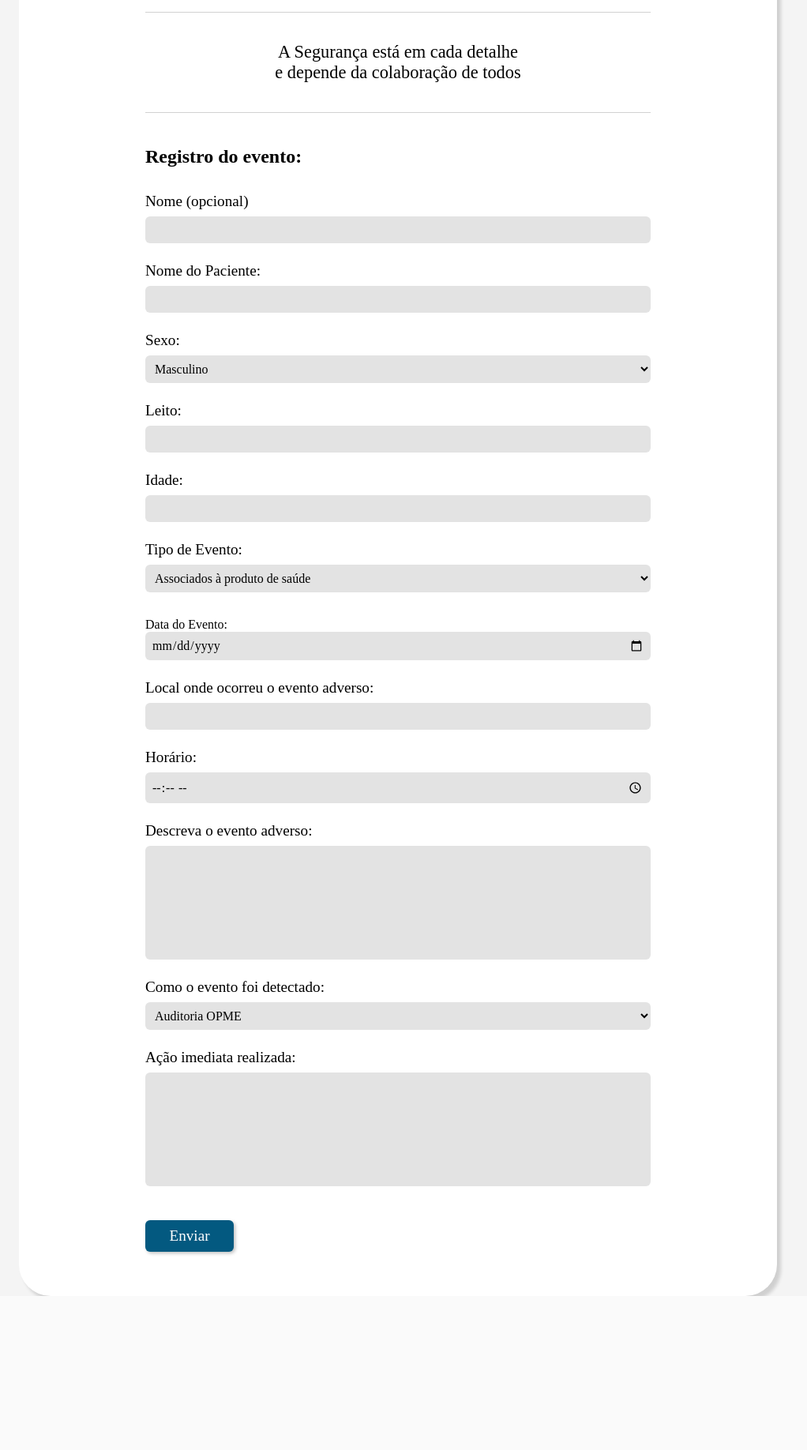
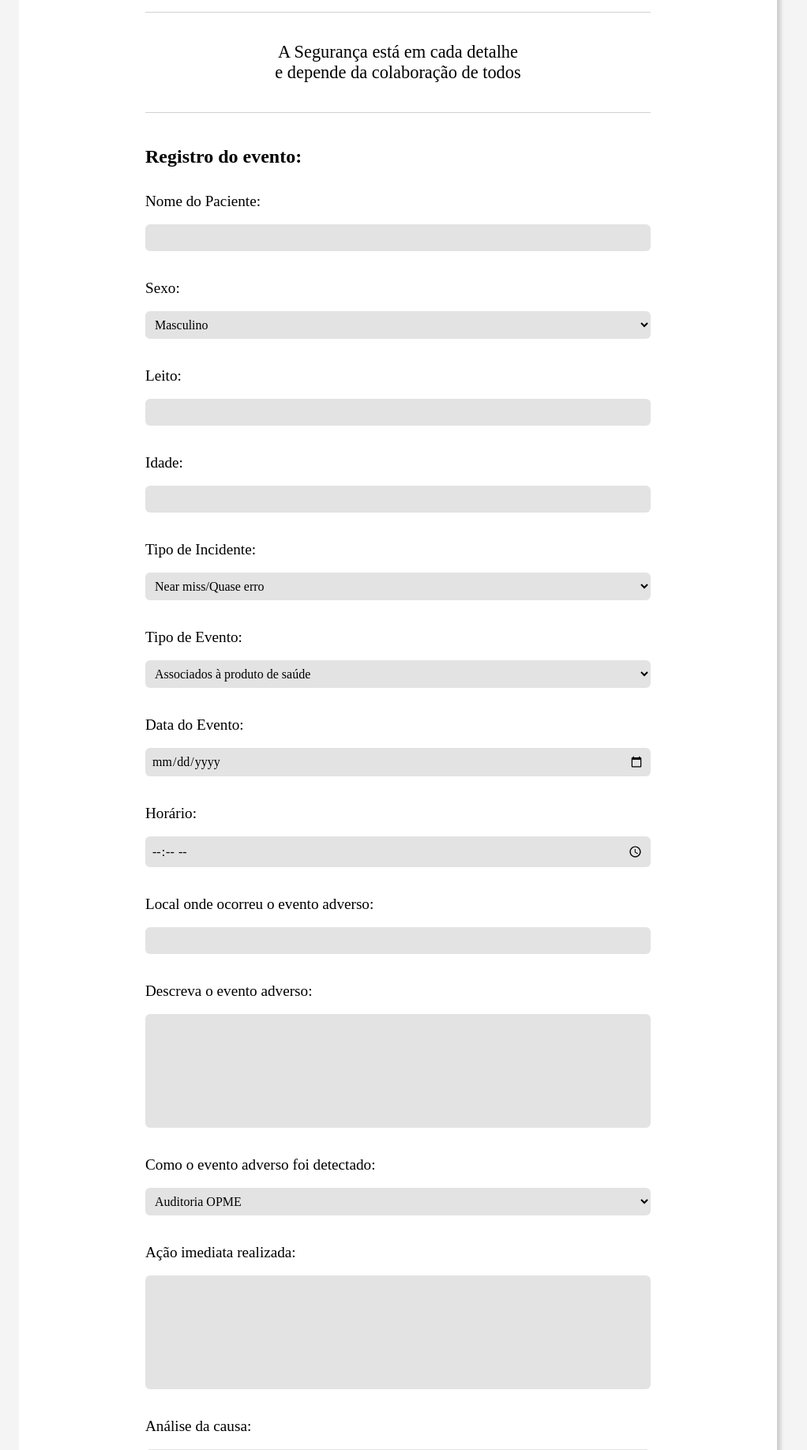
Before and after one commit to dudufidelis/adverse-system, a PHP site: page / in a window 1280 px wide. Shown: the part 495-2331 px from the top of the page at 79% size, without its empty margins (136-1158 px from the left). Before the commit the page ends 2136 px from the top, so only its background shows below. Run offline with PHP 8.4, Linux system fonts and the light colour scheme; some web fonts are replaced; grey boxes are pictures that could not be loaded.

Commit message:
mudanças solicitado pelo usuario

```diff
--- a/css/style.css
+++ b/css/style.css
@@ -91,7 +91,6 @@ form > label {
     color: #000;
     font-size: 1.2rem;
     font-weight: 400;
-    margin-bottom: .5rem;
 }
 
 form > input, textarea, select {
@@ -100,7 +99,6 @@ form > input, textarea, select {
     width: 40rem;
     padding: .5rem;
     font-size: 1rem;
-    margin-bottom: 1.5rem;
 }
 
 form > textarea {
--- a/index.html
+++ b/index.html
@@ -28,28 +28,35 @@
             <h2>Registro do evento:</h2>
         </div>
 
-        <form action="http://localhost/eventos-adversos/operators/event-register.php" method="post">
+        <form action="http://localhost/adverse-system/operators/event-register.php" method="post">
 
-            <label>Nome (opcional)</label>
-            <input type="text" name="nome">
+            <label>Nome do Paciente:</label><br>
+            <input type="text" name="nome_paciente" required><br><br>
 
-            <label>Nome do Paciente:</label>
-            <input type="text" name="nome_paciente" required>
-
-            <label>Sexo:</label>
+            <label>Sexo:</label><br>
             <select name="sexo" required>
                 <option value="Masculino">Masculino</option>
                 <option value="Feminino">Feminino</option>
-            </select>
+            </select><br><br>
 
-            <label>Leito:</label>
-            <input type="number" name="leito" required>
+            <label>Leito:</label><br>
+            <input type="number" name="leito" required><br><br>
 
-            <label>Idade:</label>
-            <input type="number" name="idade" required>
+            <label>Idade:</label><br>
+            <input type="number" name="idade" required><br><br>
 
-            <label>Tipo de Evento:</label>
+            <label>Tipo de Incidente:</label><br>
             <select name="tipo_incidente" required>
+                <option value="Near miss/Quase erro">Near miss/Quase erro</option>
+                <option value="Incidente sem danos">Incidente sem danos</option>
+                <option value="Evento Adverso Leve">Evento Adverso Leve</option>
+                <option value="Evento Adverso Moderado">Evento Adverso Moderado</option>
+                <option value="Evento Adverso Grave">Evento Adverso Grave</option>
+                <option value="Evento Adverso com Óbito">Evento Adverso com Óbito</option>
+            </select><br><br>
+
+            <label>Tipo de Evento:</label><br>
+            <select name="tipo_evento" required>
                 <option value="Associados à produto de saúde">Associados à produto de saúde</option>
                 <option value="Relacionado à cadeia medicamentosa">Relacionado à cadeia medicamentosa</option>
                 <option value="Broricoaspiração">Broricoaspiração</option>
@@ -59,31 +66,43 @@
                 <option value="Infecção do sitio cirúrgico">Infecção do sitio cirúrgico</option>
                 <option value="Queda">Queda</option>
                 <option value="Outro">Outro</option>
-            </select>
+            </select><br><br>
 
-            <label></label>Data do Evento:</label>
-            <input type="date" name="data_evento" required>
+            <label>Data do Evento:</label><br>
+            <input type="date" name="data_evento" required><br><br>
 
-            <label>Local onde ocorreu o evento adverso:</label>
-            <input type="text" name="local_evento" required>
+            <label>Horário:</label><br>
+            <input type="time" name="horario_evento" required><br><br>
 
-            <label>Horário:</label>
-            <input type="time" name="horario_evento" required>
+            <label>Local onde ocorreu o evento adverso:</label><br>
+            <input type="text" name="local_evento" required><br><br>
 
-            <label>Descreva o evento adverso:</label>
-            <textarea name="descricao_evento" required></textarea>
+            <label>Descreva o evento adverso:</label><br>
+            <textarea name="descricao_evento" required></textarea><br><br>
 
-            <label>Como o evento foi detectado:</label>
+            <label>Como o evento adverso foi detectado:</label><br>
             <select name="como_detectado" required>
                 <option value="Auditoria OPME">Auditoria OPME</option>
                 <option value="Contato com paciente">Contato com paciente</option>
                 <option value="Gerenciamento de entregas e demandas">Gerenciamento de entregas e demandas</option>
                 <option value="Prontuário do paciente">Prontuário do paciente</option>
                 <option value="Outro">Outro</option>
-            </select>
+            </select><br><br>
 
-            <label>Ação imediata realizada:</label>
-            <textarea name="acao_imediata" required></textarea>
+            <label>Ação imediata realizada:</label><br>
+            <textarea name="acao_imediata" required></textarea><br><br>
+
+            <label>Análise da causa:</label><br>
+            <textarea name="analise_causa" required></textarea><br><br>
+
+            <label>Plano de ação:</label><br>
+            <textarea name="plano_acao" required></textarea><br><br>
+
+            <label>Responsáveis:</label><br>
+            <input name="responsaveis" required></input><br><br>
+
+            <label>Prazo:</label><br>
+            <input type="date" name="prazo" required><br><br>
 
             <input type="submit" value="Enviar">
         </form>
```
Also changed, not shown: admin/index.php (+6 -2 lines), operators/event-register.php (+13 -9 lines), sql/schema.sql (+18 -7 lines).
